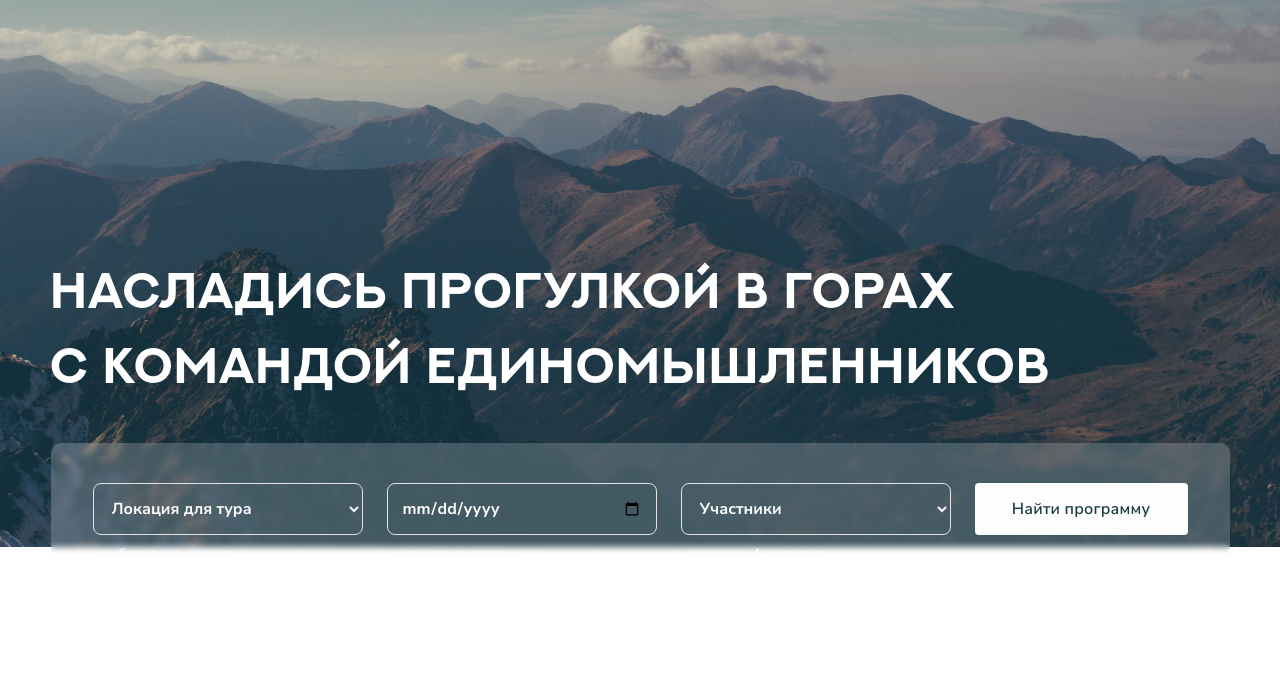
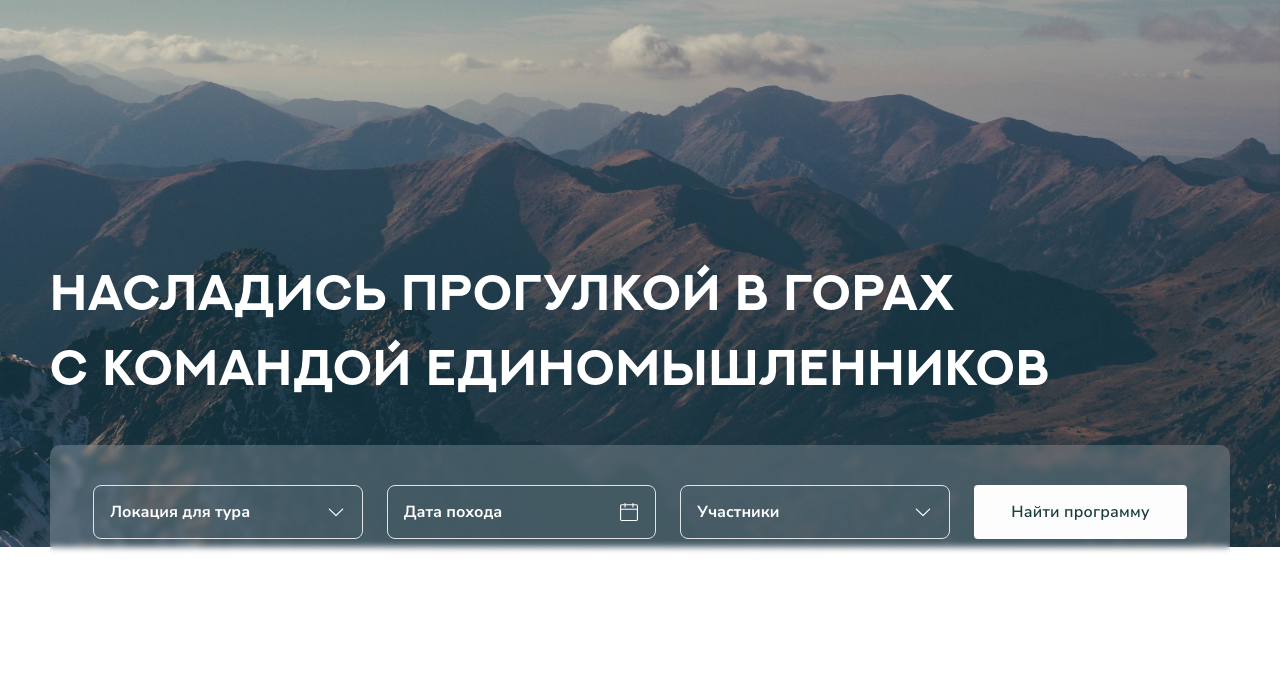
Before and after one commit to darkmyrrh/rumtibet, a React app: page / in a window 1280 px wide. Shown: the part 110-800 px from the top of the page. Built offline with nearby package versions, Linux system fonts and the light colour scheme.

Commit message:
Feat: изменить значки выпадающих списков и календаря

```diff
--- a/src/components/Promo/Promo.css
+++ b/src/components/Promo/Promo.css
@@ -1,5 +1,5 @@
 .promo {
-  margin: -88px 0 0;
+  margin: -88px auto 0;
   padding: 0;
   height: 100vh;
   background-image: url(../../images/backgroung.jpg);
@@ -23,20 +23,22 @@
 }
 
 .promo__form {
-  margin: 41px auto 86px;
-  padding: 40px 42px;
-  max-width: 1180px;
+  margin: 41px auto 82px;
+  padding: 40px 43px;
+  min-width: 1180px;
   border-radius: 10px;
   background: rgba(255, 255, 255, 0.2);
   backdrop-filter: blur(3px);
   display: grid;
-  grid-template-columns: repeat(3, 270px) min-content;
-  grid-template-rows: 1fr max-content;
+  grid-template-columns: repeat(3, 1fr) max-content;
+  grid-template-rows: 32,2% min-content;
   column-gap: 24px;
+  box-sizing: border-box;
 }
+
 .promo__form-input {
   margin: 0;
-  padding: 0 14px;
+  padding: 14px 16px;
   background-color: transparent;
   border-radius: 8px;
   border: 1px solid #E1E3E4;
@@ -45,7 +47,72 @@
   font-style: normal;
   font-weight: 700;
   line-height: 150%;
+  cursor: pointer;
+  transition: opacity 0.3s ease;
+
 }
+
+.promo__form-input::-moz-placeholder {
+  opacity: 1;
+}
+
+.promo__form-input::-webkit-input-placeholder {
+  color: #fdfdfd;
+  opacity: 1;
+}
+
+.promo__form-input_type_select {
+  appearance: none;
+  -moz-appearance: none;
+  -webkit-appearance: none;
+  outline: none;
+  padding-right: 44px;
+  background-image: url(../../images/ep_arrow-down.svg);
+  background-repeat: no-repeat;
+  background-position: right 16px top 16px;
+  box-sizing: border-box;
+}
+
+.promo__form-input_type_date {
+  background-image: url(../../images/formkit_date.svg);
+  background-repeat: no-repeat;
+  background-position: top 17px right 17px;
+  appearance: none;
+  -moz-appearance: none;
+  -webkit-appearance: none;
+  position: relative;
+}
+
+.promo__form-input_type_date::before {
+  color: transparent;
+  background: none;
+  display: block;
+  content: '';
+  position: absolute;
+  top: 17px;
+  right: 17px;
+}
+
+.promo__form-input:hover {
+  opacity: 0.7;
+}
+
+/* .promo__form-input_type_date::before{
+  content: attr(data-placeholder);
+}
+.promo__form-input_type_date:focus::before
+.promo__form-input_type_date:valid::before {
+  display: none;
+} */
+::-webkit-calendar-picker-indicator {
+  opacity: 0;
+}
+
+
+.promo__form-input_type_date:focus {
+  outline: none;
+}
+
 .promo__form-label {
   margin: 8px 8px 0;
   grid-row: 2;
@@ -56,8 +123,18 @@
   line-height: 150%;
 }
 
+/* .promo__form-input::-moz-placeholder {
+  margin: 0;
+  padding: 0;
+}
+
+.promo__form-input::-webkit-input-placeholder {
+  margin: 0;
+  padding: 0;
+} */
+
 .promo__form-submit {
-  margin: 0 auto;
+  margin: 0;
   padding: 16px 36px;
   min-width: 213px;
   color: #1A3E3E;
@@ -70,6 +147,8 @@
   background-color: #FDFDFD;
   transition: all 0.3s ease;
   cursor: pointer;
+  border: none;
+  box-sizing: border-box;
 }
 
 .promo__form-submit:hover {
--- a/src/components/Promo/Promo.jsx
+++ b/src/components/Promo/Promo.jsx
@@ -1,6 +1,17 @@
 import './Promo.css';
+import { useState } from 'react';
 
 export default function Promo() {
+  const [onFocus, setOnFocus] = useState(false);
+
+  function handleFocus() {
+    setOnFocus(true)
+  }
+
+  function hangleBlur() {
+    setOnFocus(false)
+  }
+
   return (
     <section className='promo'>
       <h1 className='promo__title'>
@@ -10,7 +21,7 @@ export default function Promo() {
         <select
           name='location'
           id='location'
-          className='promo__form-input'
+          className='promo__form-input promo__form-input_type_select'
         >
           <option value='Локация для тура' disabled selected>Локация для тура</option>
           <option value='2'>2</option>
@@ -20,16 +31,18 @@ export default function Promo() {
           выберите из списка
         </label>
         <input
-          type='date'
           id='date'
           name='date'
+          type={onFocus ? 'date' : 'text'}
           placeholder='Дата похода'
-          className='promo__form-input'
+          onFocus={handleFocus}
+          onBlur={hangleBlur}
+          className='promo__form-input promo__form-input_type_date'
         />
         <label htmlFor='date' className='promo__form-label'>
           укажите диапазон
         </label>
-        <select id='number' name='number' className='promo__form-input'>
+        <select id='number' name='number' className='promo__form-input promo__form-input_type_select'>
           <option value='0' placeholder='Участники' disabled selected>
             Участники
           </option>
```
Also changed, not shown: src/images/ep_arrow-down.svg (added), src/images/formkit_date.svg (added).
